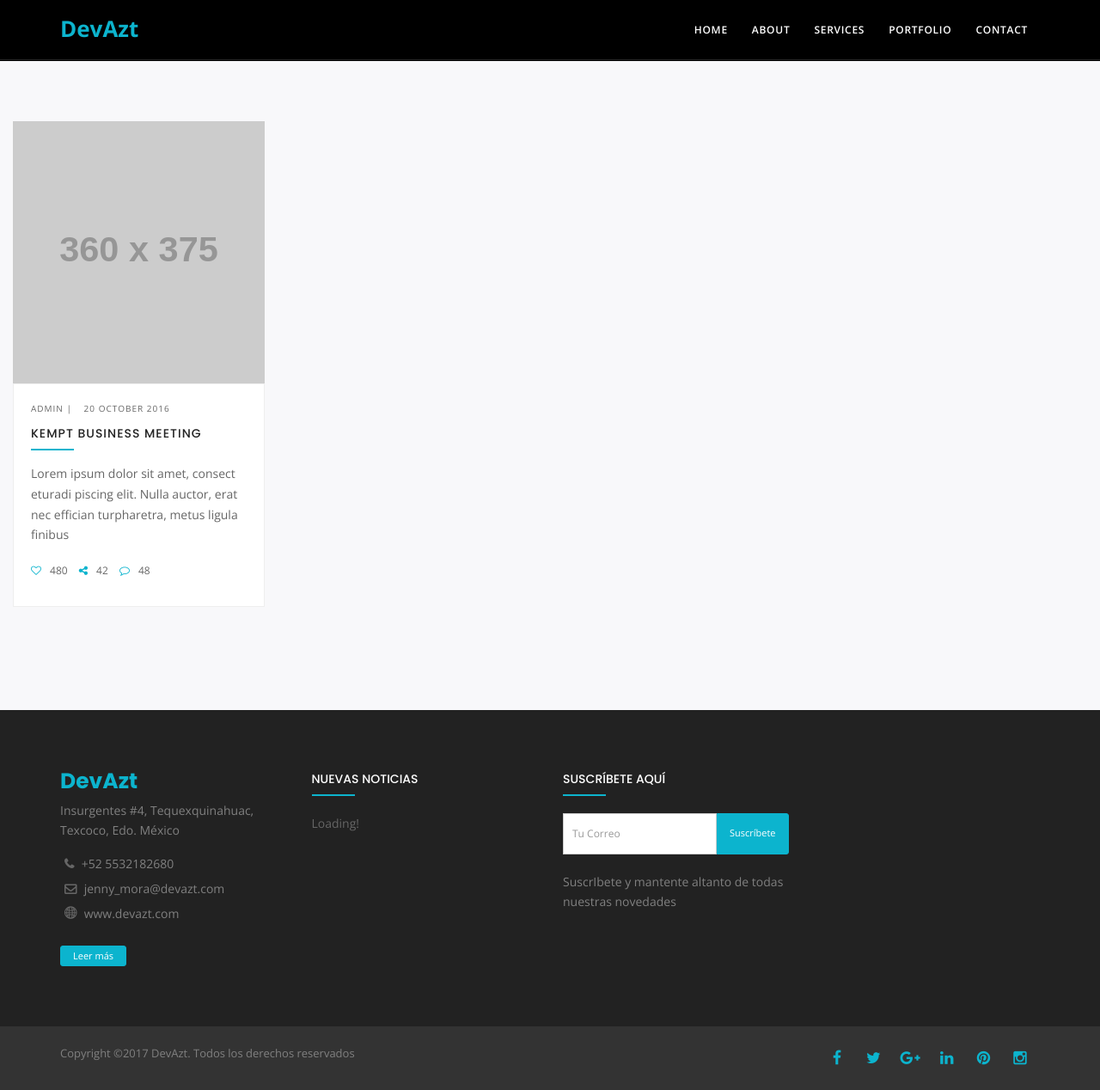
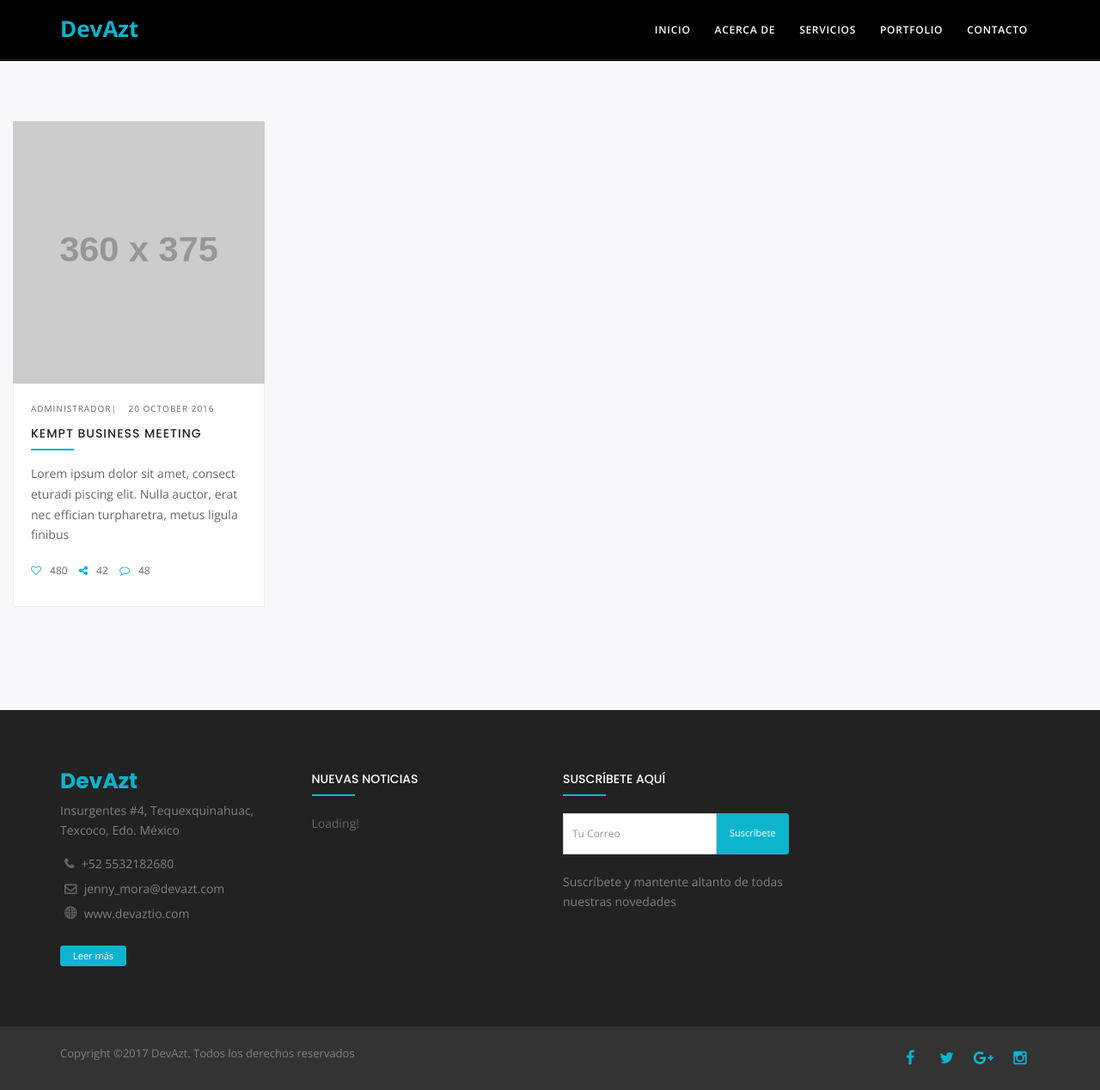
Before and after one commit to FdoEstefania/API_, a CodeIgniter app: page /devazt/index.php/blog/index in a window 1280 px wide. Shown: the whole page at 86% size. Run offline with CodeIgniter, Linux system fonts and the light colour scheme; grey boxes labelled with a size stand in for pictures from a placeholder-image service; some libraries are stand-ins or nearby versions; some web fonts are replaced.

Commit message:
TRADUCIR

```diff
--- a/application/views/template/blog.php
+++ b/application/views/template/blog.php
@@ -23,7 +23,7 @@
           <div class="entry-content bg-white border-1px p-20">
             <div class="entry-meta">
               <ul class="list-inline font-10 letter-space-1 mb-10">
-                <li>ADMIN |</li>
+                <li>ADMINISTRADOR|</li>
                 <li>20 OCTOBER 2016</li>
               </ul>
             </div>
--- a/application/views/template/footer.php
+++ b/application/views/template/footer.php
@@ -9,7 +9,7 @@
             <ul class="list-inline mt-15">
               <li class="m-0 pl-10 pr-10"> <i class="fa fa-phone font-weight-600 mr-5"></i> <a class="text-gray-darkgray" href="#">+52 5532182680</a> </li>
               <li class="m-0 pl-10 pr-10"> <i class="fa fa-envelope-o font-weight-600 mr-5"></i> <a class="text-gray-darkgray" href="#">jenny_mora@devazt.com</a> </li>
-              <li class="m-0 pl-10 pr-10"> <i class="flaticon-global font-weight-600 mr-5"></i> <a class="text-gray-darkgray" href="#">www.devazt.com</a> </li>
+              <li class="m-0 pl-10 pr-10"> <i class="flaticon-global font-weight-600 mr-5"></i> <a class="text-gray-darkgray" href="#">www.devaztio.com</a> </li>
             </ul>
             <a href="#" class="btn btn-theme-colored btn-xs mt-20">Leer más</a>
           </div>
@@ -32,7 +32,7 @@
                   </span>
                 </div>
               </form>
-              <p class="text-gray-darkgray mt-20">SuscrIbete y mantente altanto de todas nuestras novedades</p>
+              <p class="text-gray-darkgray mt-20">Suscríbete y mantente altanto de todas nuestras novedades</p>
 
               <!-- Mailchimp Subscription Form Validation-->
               <script type="text/javascript">
@@ -68,12 +68,10 @@
           </div>
           <div class="col-md-6 text-right sm-text-center">
             <ul class="styled-icons icon-theme-colored clearfix">
-              <li><a href="#"><i class="fa fa-facebook"></i></a></li>
-              <li><a href="#"><i class="fa fa-twitter"></i></a></li>
+              <li><a href="https://www.facebook.com/DevAzt-290341818035270/"><i class="fa fa-facebook"></i></a></li>
+              <li><a href="https://twitter.com/devazt_"><i class="fa fa-twitter"></i></a></li>
               <li><a href="#"><i class="fa fa-google-plus"></i></a></li>
-              <li><a href="#"><i class="fa fa-linkedin"></i></a></li>
-              <li><a href="#"><i class="fa fa-pinterest"></i></a></li>
-              <li><a href="#"><i class="fa fa-instagram"></i></a></li>
+              <li><a href="https://www.instagram.com/devazt_/"><i class="fa fa-instagram"></i></a></li>
             </ul>
           </div>
         </div>
--- a/application/views/template/header.php
+++ b/application/views/template/header.php
@@ -5,9 +5,9 @@
 <!-- Meta Tags -->
 <meta name="viewport" content="width=device-width,initial-scale=1.0"/>
 <meta http-equiv="content-type" content="text/html; charset=UTF-8"/>
-<meta name="description" content="DevAzt | Creamos tu aplicacion móvil" />
-<meta name="keywords" content="creative,multipurpose,business,photography,fashion,parallax,portfolio,agency" />
-<meta name="author" content="ThemeMascot" />
+<meta name="description" content="DevAzt | Creamos tu aplicación móvil" />
+<meta name="keywords" content="creativo, multiusos, negocios, fotografía, moda, paralaje, cartera, agencia, xamarin, android, iOS" />
+<meta name="author" content="DevAzt" />
 
 <!-- Page Title -->
 <title>DevAzt | <?= $title ?></title>
@@ -61,7 +61,7 @@
     <div id="spinner" class="spinner large-icon">
       <img alt="" src="<?= base_url('template/images/preloaders/4.gif'); ?>">
     </div>
-    <div id="disable-preloader" class="btn btn-default btn-sm">Disable Preloader</div>
+    <div id="disable-preloader" class="btn btn-default btn-sm">Desactivar Cargador</div>
   </div>
 
   <!-- Header -->
@@ -74,12 +74,12 @@
               <h3 class="text-theme-colored font-26 font-weight-700 mt-5 mb-0">DevAzt</h3>
             </a>
             <ul class="menuzord-menu dark onepage-nav">
-              <li class="active"><a href="<?= base_url('home') ?>">Home</a></li>
+              <li class="active"><a href="<?= base_url('home') ?>">Inicio</a></li>
               <!-- <li><a href="<?= base_url('blog') ?>">Blog</a></li> -->
-              <li><a href="#about">About</a></li>
-              <li><a href="#services">Services</a></li>
-              <li><a href="#portfolio">portfolio</a></li>
-              <li><a href="#contact">Contact</a></li>
+              <li><a href="#about">Acerca de</a></li>
+              <li><a href="#services">Servicios</a></li>
+              <li><a href="#portfolio">Portfolio</a></li>
+              <li><a href="#contact">Contacto</a></li>
             </ul>
           </nav>
         </div>
--- a/application/views/template/home.php
+++ b/application/views/template/home.php
@@ -66,7 +66,7 @@
           <div class="row">
             <div class="col-md-6 col-md-offset-3">
               <p class="text-uppercase mb-0"></p>
-              <h2 class="text-uppercase font-36 title line-bottom-no-border">Areas de <span class="text-theme-colored">especialización</span></h2>
+              <h2 class="text-uppercase font-36 title line-bottom-no-border">Áreas de <span class="text-theme-colored">especialización</span></h2>
             </div>
           </div>
         </div>
```
